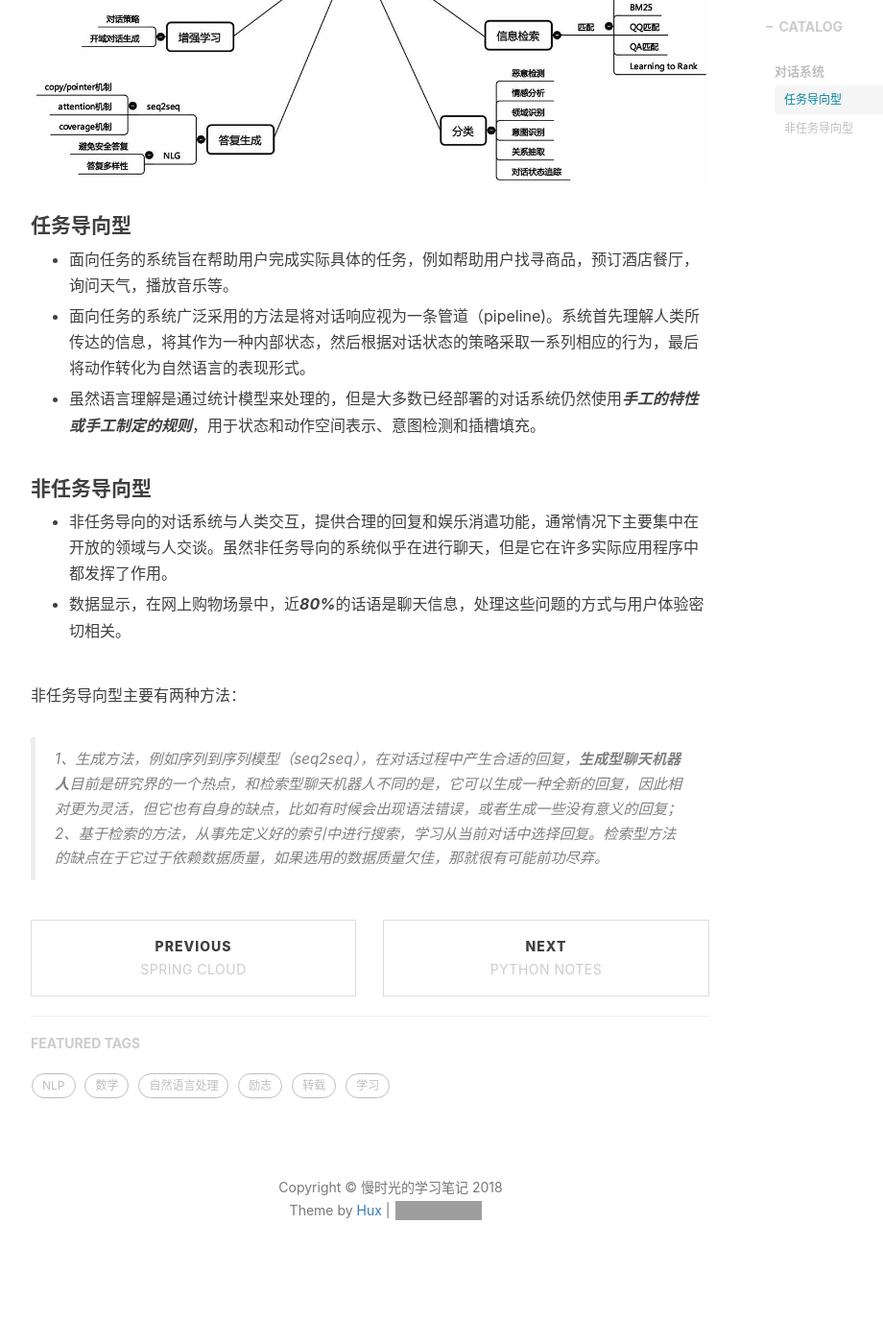
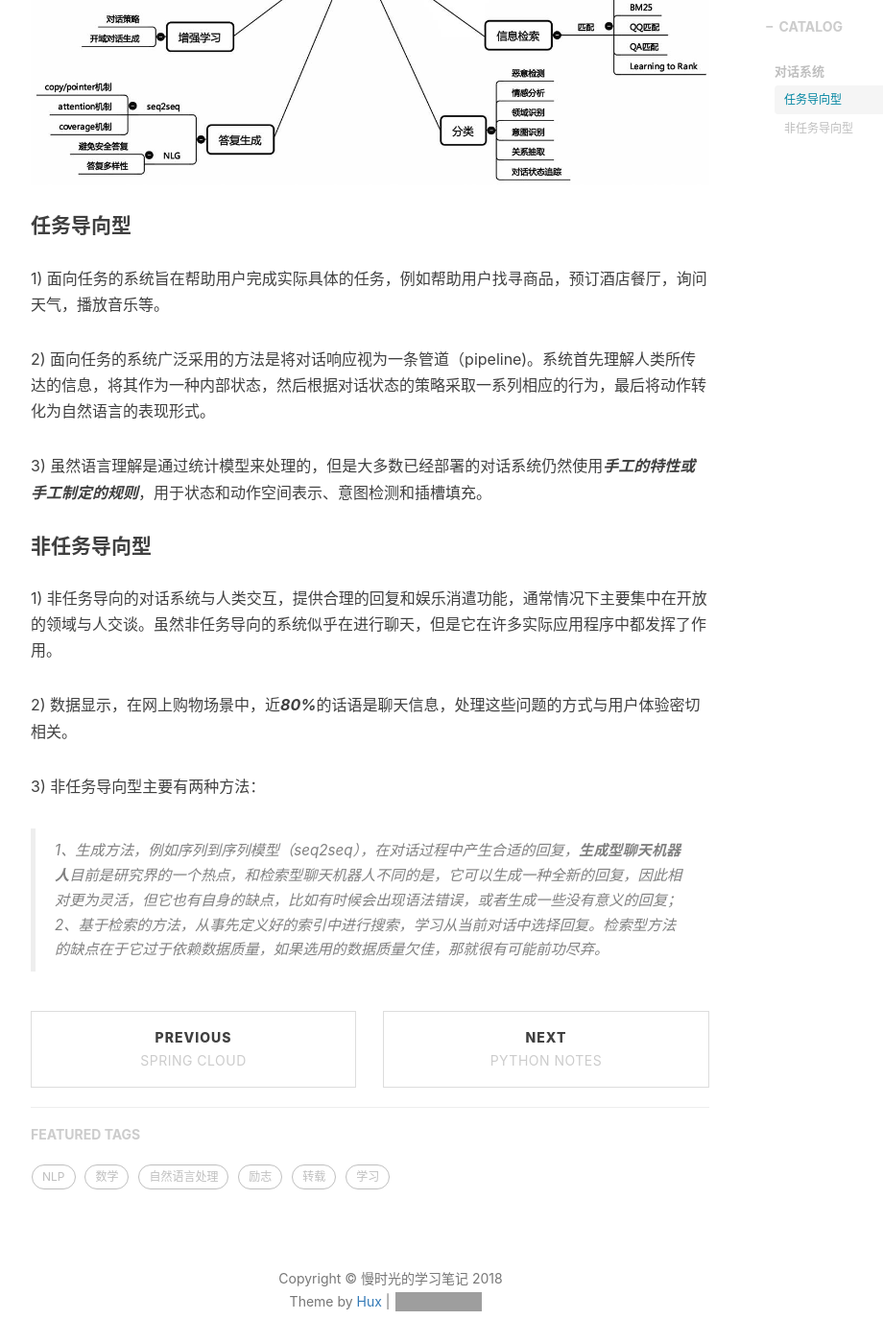
Before and after one commit to msg901216/msg901216.github.io, a Jekyll site: the page built from _posts/2018-09-14-NLP.md, in a window 1280 px wide and 1400 px high, scrolled down 1147 px. Shown: the whole window at 96% size, without its empty margins (233-1153 px from the left). Built offline with Jekyll 4.4.1, drawn with Linux system fonts in a browser that asks for light colours; nearby versions of some CDN libraries; comment, search, counter and statistics services are not loaded; before the commit the page ends 2512 px from its top, so only the background shows below that; grey boxes are pictures that could not be loaded.

Commit message:
Update 2018-09-14-NLP.md

```diff
--- a/_posts/2018-09-14-NLP.md
+++ b/_posts/2018-09-14-NLP.md
@@ -24,19 +24,19 @@ tags:
 ![对话系统](/img/posts/dialog.jpg)
 
 #### 任务导向型
-* 面向任务的系统旨在帮助用户完成实际具体的任务，例如帮助用户找寻商品，预订酒店餐厅，询问天气，播放音乐等。
+1) 面向任务的系统旨在帮助用户完成实际具体的任务，例如帮助用户找寻商品，预订酒店餐厅，询问天气，播放音乐等。
 
-* 面向任务的系统广泛采用的方法是将对话响应视为一条管道（pipeline)。系统首先理解人类所传达的信息，将其作为一种内部状态，然后根据对话状态的策略采取一系列相应的行为，最后将动作转化为自然语言的表现形式。
+2) 面向任务的系统广泛采用的方法是将对话响应视为一条管道（pipeline)。系统首先理解人类所传达的信息，将其作为一种内部状态，然后根据对话状态的策略采取一系列相应的行为，最后将动作转化为自然语言的表现形式。
 
-* 虽然语言理解是通过统计模型来处理的，但是大多数已经部署的对话系统仍然使用***手工的特性或手工制定的规则***，用于状态和动作空间表示、意图检测和插槽填充。
+3) 虽然语言理解是通过统计模型来处理的，但是大多数已经部署的对话系统仍然使用***手工的特性或手工制定的规则***，用于状态和动作空间表示、意图检测和插槽填充。
 
 #### 非任务导向型
 
-* 非任务导向的对话系统与人类交互，提供合理的回复和娱乐消遣功能，通常情况下主要集中在开放的领域与人交谈。虽然非任务导向的系统似乎在进行聊天，但是它在许多实际应用程序中都发挥了作用。
+1) 非任务导向的对话系统与人类交互，提供合理的回复和娱乐消遣功能，通常情况下主要集中在开放的领域与人交谈。虽然非任务导向的系统似乎在进行聊天，但是它在许多实际应用程序中都发挥了作用。
 
-* 数据显示，在网上购物场景中，近***80%***的话语是聊天信息，处理这些问题的方式与用户体验密切相关。
+2) 数据显示，在网上购物场景中，近***80%***的话语是聊天信息，处理这些问题的方式与用户体验密切相关。
 
-非任务导向型主要有两种方法：
+3) 非任务导向型主要有两种方法：
 
 > 1、生成方法，例如序列到序列模型（seq2seq），在对话过程中产生合适的回复，**生成型聊天机器人**目前是研究界的一个热点，和检索型聊天机器人不同的是，它可以生成一种全新的回复，因此相对更为灵活，但它也有自身的缺点，比如有时候会出现语法错误，或者生成一些没有意义的回复；\\
 >2、基于检索的方法，从事先定义好的索引中进行搜索，学习从当前对话中选择回复。检索型方法的缺点在于它过于依赖数据质量，如果选用的数据质量欠佳，那就很有可能前功尽弃。
```
